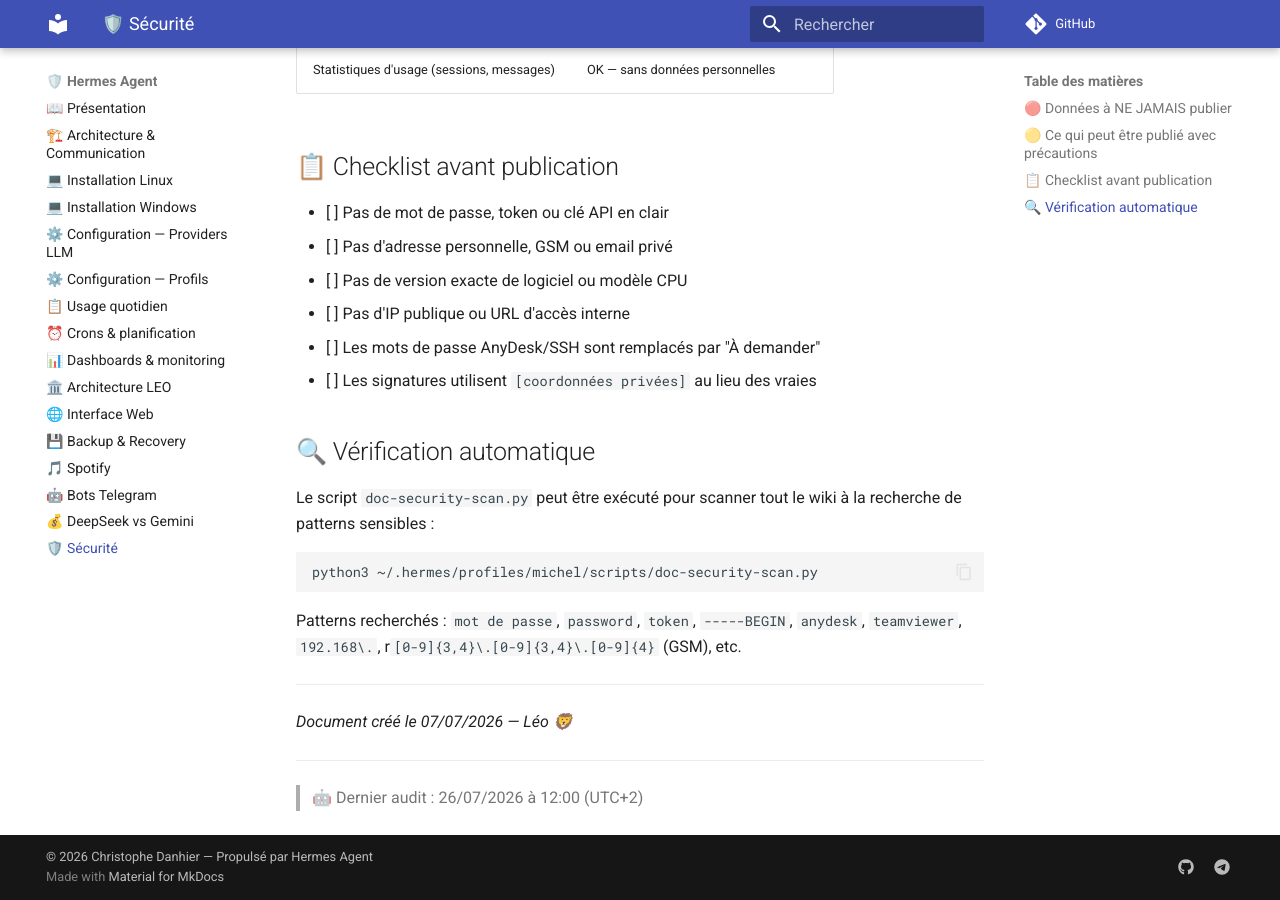
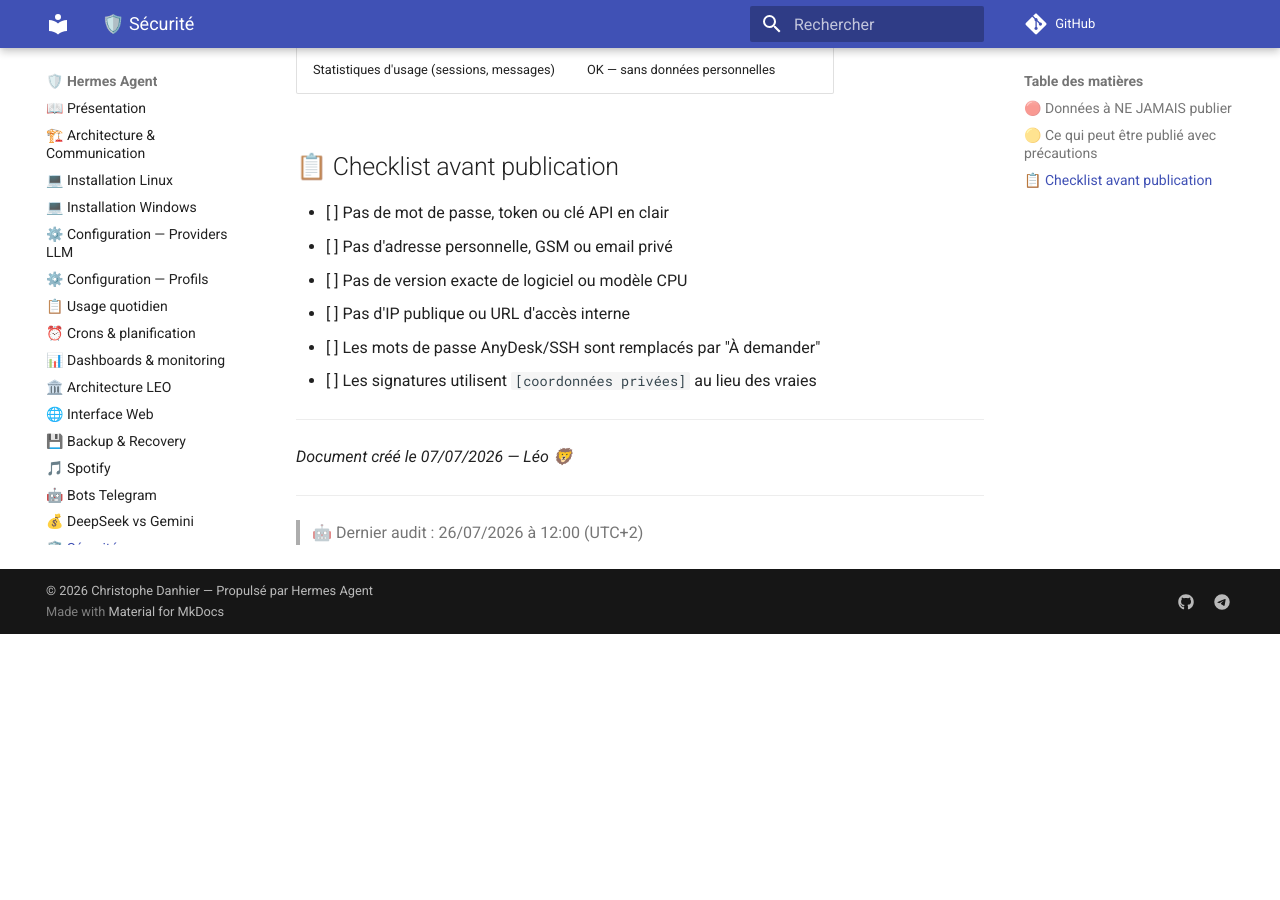
Before and after one commit to christophedanhier-hash/hermes-wiki, an MkDocs documentation site: the page built from docs/hermes/utilisation/securite.md, in a window 1280 px wide and 900 px high, scrolled down 1165 px. Built offline with MkDocs 1.6.1 and Material for MkDocs 9.7.7, drawn with Linux system fonts in a browser that asks for light colours; comment, search, counter and statistics services are not loaded; after the commit the page ends 1799 px from its top, so only the background shows below that.

Commit message:
fix(securite): supprime référence script introuvable doc-security-scan.py

````diff
--- a/docs/hermes/utilisation/securite.md
+++ b/docs/hermes/utilisation/securite.md
@@ -33,15 +33,7 @@
 - [ ] Les mots de passe AnyDesk/SSH sont remplacés par "À demander"
 - [ ] Les signatures utilisent `[coordonnées privées]` au lieu des vraies
 
-## 🔍 Vérification automatique
 
-Le script `doc-security-scan.py` peut être exécuté pour scanner tout le wiki à la recherche de patterns sensibles :
-
-```bash
-python3 ~/.hermes/profiles/michel/scripts/doc-security-scan.py
-```
-
-Patterns recherchés : `mot de passe`, `password`, `token`, `-----BEGIN`, `anydesk`, `teamviewer`, `192.168\.`, r`[0-9]{3,4}\.[0-9]{3,4}\.[0-9]{4}` (GSM), etc.
 
 ---
 
````
